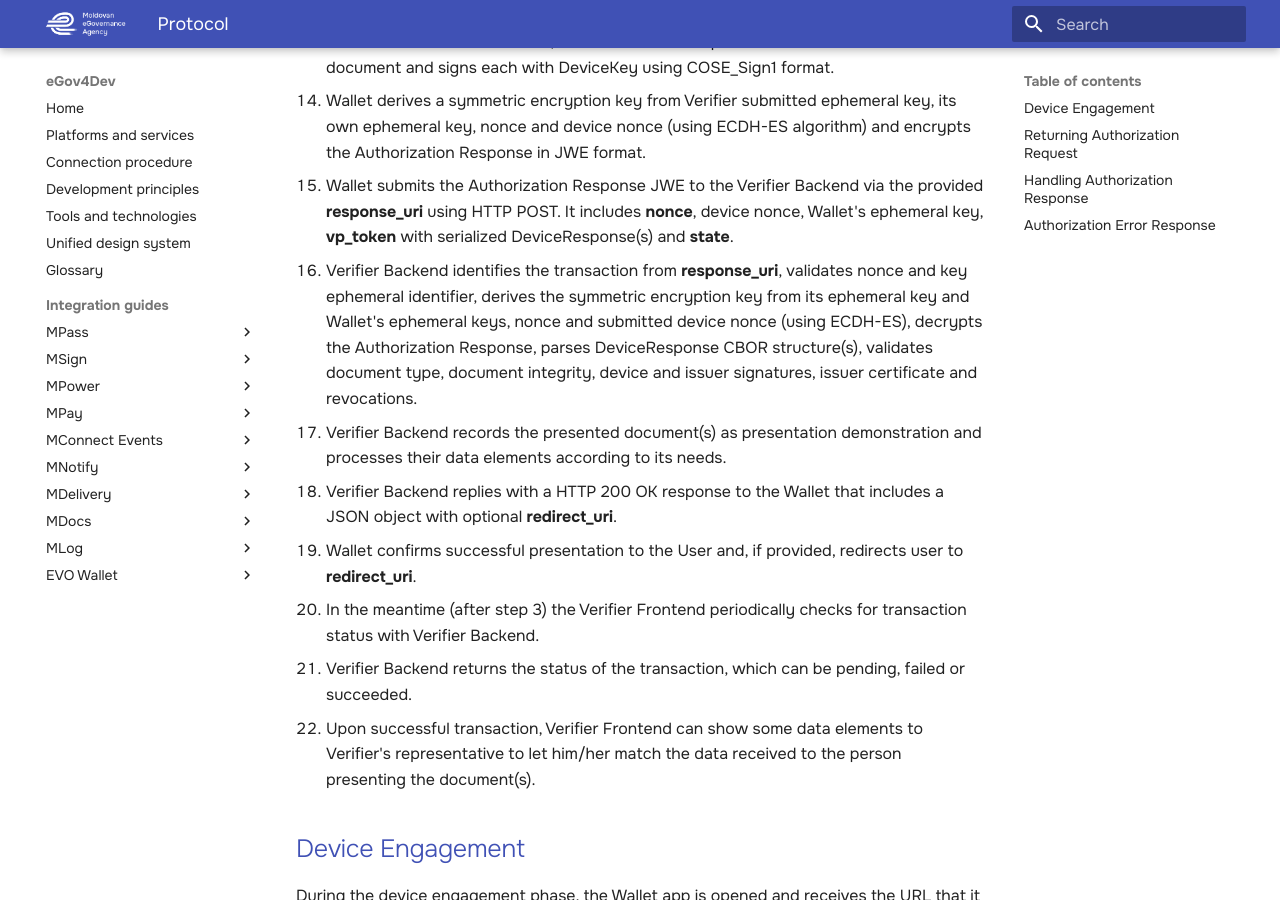
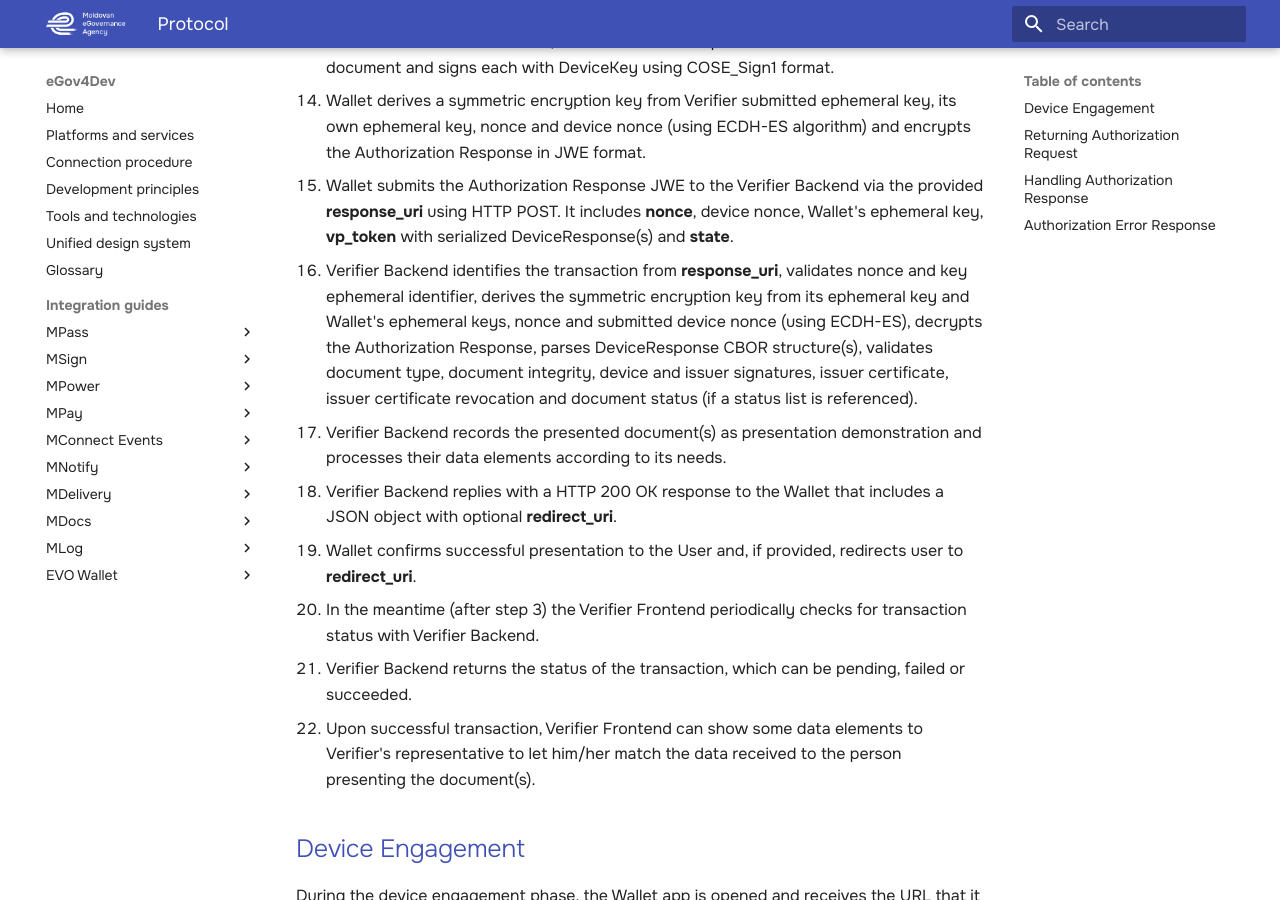
Before and after one commit to egov-moldova/egov4dev, an MkDocs documentation site: the page built from docs/guides/evo-wallet/protocol.md, in a window 1280 px wide and 900 px high, scrolled down 2048 px. Built offline with MkDocs 1.6.1 and Material for MkDocs 9.7.7, drawn with Linux system fonts in a browser that asks for light colours.

Commit message:
Update protocol.md

```diff
--- a/docs/guides/evo-wallet/protocol.md
+++ b/docs/guides/evo-wallet/protocol.md
@@ -21,7 +21,7 @@
 13. Wallet creates a device nonce, creates a DeviceResponse CBOR structure for each document and signs each with DeviceKey using COSE_Sign1 format.
 14. Wallet derives a symmetric encryption key from Verifier submitted ephemeral key, its own ephemeral key, nonce and device nonce (using ECDH-ES algorithm) and encrypts the Authorization Response in JWE format.
 15. Wallet submits the Authorization Response JWE to the Verifier Backend via the provided **response_uri** using HTTP POST. It includes **nonce**, device nonce, Wallet's ephemeral key, **vp_token** with serialized DeviceResponse(s) and **state**.
-16. Verifier Backend identifies the transaction from **response_uri**, validates nonce and key ephemeral identifier, derives the symmetric encryption key from its ephemeral key and Wallet's ephemeral keys, nonce and submitted device nonce (using ECDH-ES), decrypts the Authorization Response, parses DeviceResponse CBOR structure(s), validates document type, document integrity, device and issuer signatures, issuer certificate and revocations.
+16. Verifier Backend identifies the transaction from **response_uri**, validates nonce and key ephemeral identifier, derives the symmetric encryption key from its ephemeral key and Wallet's ephemeral keys, nonce and submitted device nonce (using ECDH-ES), decrypts the Authorization Response, parses DeviceResponse CBOR structure(s), validates document type, document integrity, device and issuer signatures, issuer certificate, issuer certificate revocation and document status (if a status list is referenced).
 17. Verifier Backend records the presented document(s) as presentation demonstration and processes their data elements according to its needs.
 18. Verifier Backend replies with a HTTP 200 OK response to the Wallet that includes a JSON object with optional **redirect_uri**.
 19. Wallet confirms successful presentation to the User and, if provided, redirects user to **redirect_uri**.
```
